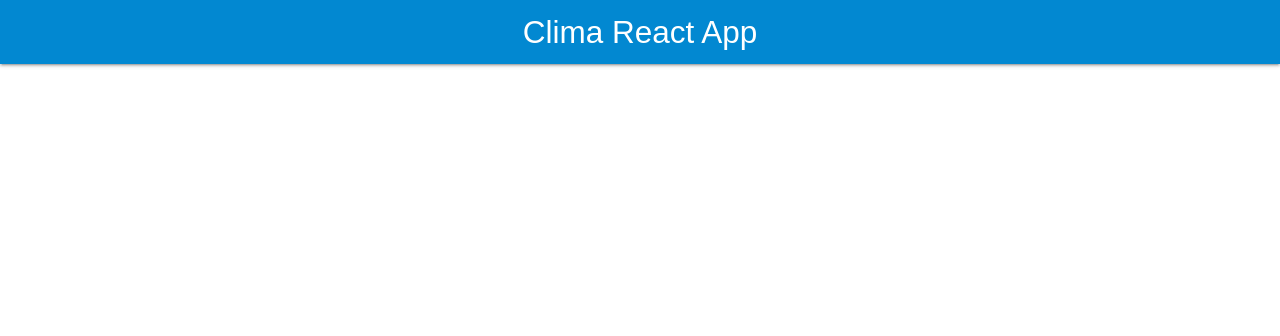
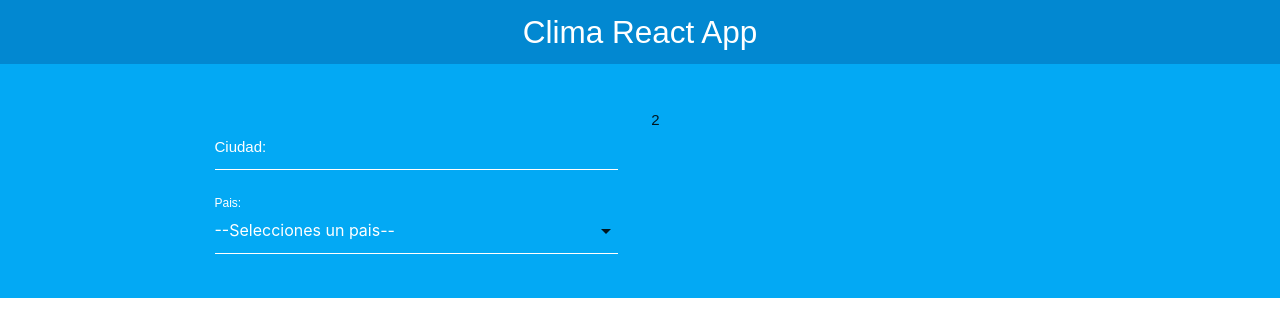
Before and after one commit to SantiagoAlvarze22/Clima-desde-una-API, a React (Create React App) app: page / in a window 1280 px wide. Shown: the top 336 px of the page. Built offline with nearby package versions, Linux system fonts and the light colour scheme.

Commit message:
Creando el State y leyendo lo que se selecciona del formulario

```diff
--- a/src/App.js
+++ b/src/App.js
@@ -1,5 +1,6 @@
 import React, { Fragment } from 'react';
 import Header from './components/Header'
+import Formulario from './components/Formulario'
 
 function App() {
   return (
@@ -7,6 +8,18 @@
       <Header
         titulo="Clima React App"
       />
+      <div className="contenedor-form">
+        <div className="container">
+          <div className="row">
+            <div className="col m6 s12">
+              <Formulario />
+            </div>
+            <div className="col m6 s12">
+              2
+            </div>
+          </div>
+        </div>
+      </div>
     </Fragment>
 
   );
--- /dev/null
+++ b/src/components/Formulario.js
@@ -0,0 +1,58 @@
+import React, { useState } from 'react';
+const Formulario = () => {
+
+    //state del formulario
+    const [busqueda, setBusqueda] = useState({
+        ciudad: '',
+        pais: ''
+    });
+
+    //Extraer ciudad y pais
+
+    const { ciudad, pais } = busqueda
+
+    //funcion que coloca los elmentos en el state
+    const handleChange = e => {
+        //actualizar el state
+        setBusqueda({
+            ...busqueda,
+            [e.target.name]: e.target.value
+        })
+    }
+
+    return (
+        <form>
+            <div className="input-field col s12">
+                <input
+                    type="text"
+                    name="ciudad"
+                    id="ciudad"
+                    value={ciudad}
+                    onChange={e => handleChange(e)}
+                />
+                <label htmlFor="ciudad">Ciudad:</label>
+            </div>
+
+            <div className="input-field col s12">
+                <select
+                    name="pais"
+                    id="pais"
+                    value={pais}
+                    onChange={e => handleChange(e)}
+                >
+                    <option value="">--Selecciones un pais--</option>
+                    <option value="US">Estados Unidos</option>
+                    <option value="MX">México</option>
+                    <option value="AR">Argentina</option>
+                    <option value="CO">Colombia</option>
+                    <option value="CR">Costa Rica</option>
+                    <option value="ES">España</option>
+                    <option value="PE">Perú</option>
+                </select>
+                <label htmlFor="pais">Pais: </label>
+            </div>
+        </form>
+    );
+}
+
+export default Formulario;
```
